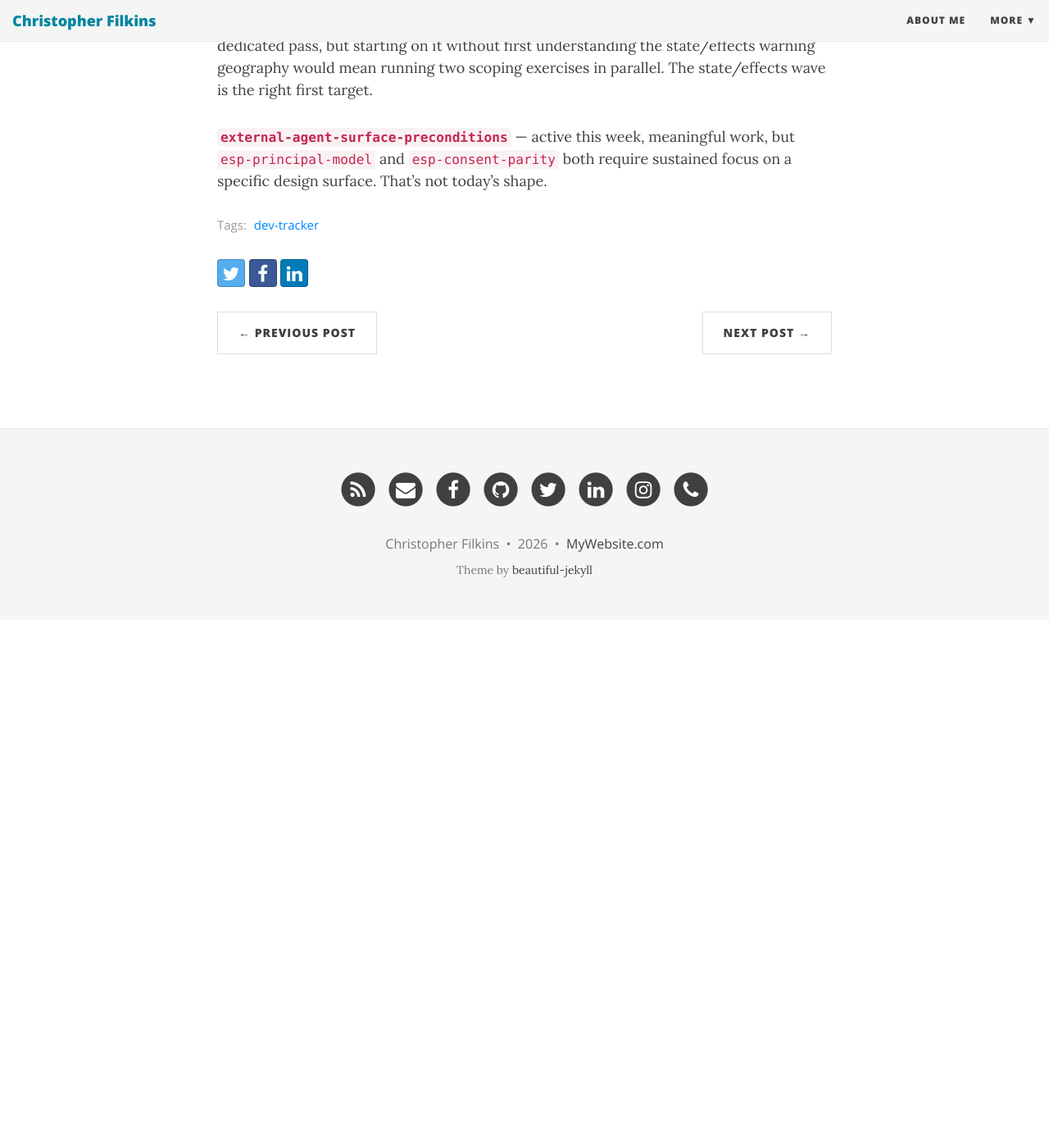
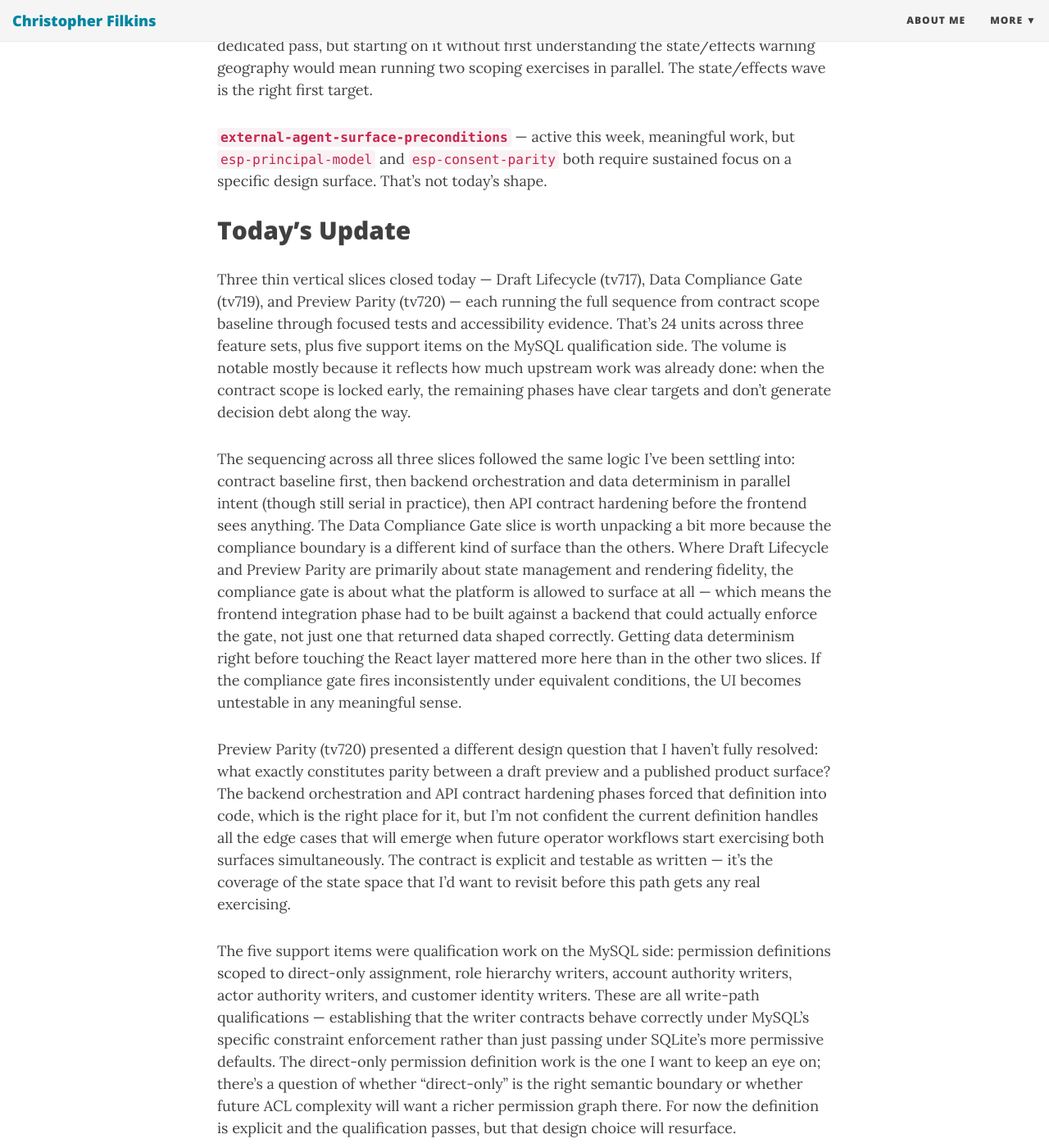
Before and after one commit to filchyboy/filchyboy.github.io, a Jekyll site: the page built from _posts/2026-11-07-daily-dev-log.md, in a window 1280 px wide and 1400 px high, scrolled down 3358 px. Shown: the whole window at 82% size. Built offline with Jekyll 4.4.1, drawn with Linux system fonts in a browser that asks for light colours; nearby versions of some CDN libraries; before the commit the page ends 4114 px from its top, so only the background shows below that; some of the changed text lies outside the part shown.

Commit message:
Update daily dev log: 2026-11-07

```diff
--- a/_posts/2026-11-07-daily-dev-log.md
+++ b/_posts/2026-11-07-daily-dev-log.md
@@ -57,3 +57,24 @@ The state machine remediation set also got touched in the last 24 hours — six
 
 <!-- plan-unit-ids: asie-mac-mini-private-functional-completion,col-6038-baseline-definitions,col-6038-determination-model,col-6038-scheme-migration,sma-integrated-acceptance-finance,sma-integrated-acceptance-support,sma-support-gate-gate-one -->
 <!-- SECTION: DAILY-PLAN END -->
+
+
+<!-- SECTION: ACCOMPLISHED START -->
+<!-- publication-digest: 164b40295a88f3f96d26bf3ab3c40d1051ee9a05d00873029a705064ce40dfc9 -->
+<!-- publication-revision: 2b1ffc702d5b4a15874e61e3fad66561 -->
+<!-- accomplished-generated: 2026-11-08T14:22:52.431863+00:00 -->
+
+## Today's Update
+
+Three thin vertical slices closed today — Draft Lifecycle (tv717), Data Compliance Gate (tv719), and Preview Parity (tv720) — each running the full sequence from contract scope baseline through focused tests and accessibility evidence. That's 24 units across three feature sets, plus five support items on the MySQL qualification side. The volume is notable mostly because it reflects how much upstream work was already done: when the contract scope is locked early, the remaining phases have clear targets and don't generate decision debt along the way.
+
+The sequencing across all three slices followed the same logic I've been settling into: contract baseline first, then backend orchestration and data determinism in parallel intent (though still serial in practice), then API contract hardening before the frontend sees anything. The Data Compliance Gate slice is worth unpacking a bit more because the compliance boundary is a different kind of surface than the others. Where Draft Lifecycle and Preview Parity are primarily about state management and rendering fidelity, the compliance gate is about what the platform is allowed to surface at all — which means the frontend integration phase had to be built against a backend that could actually enforce the gate, not just one that returned data shaped correctly. Getting data determinism right before touching the React layer mattered more here than in the other two slices. If the compliance gate fires inconsistently under equivalent conditions, the UI becomes untestable in any meaningful sense.
+
+Preview Parity (tv720) presented a different design question that I haven't fully resolved: what exactly constitutes parity between a draft preview and a published product surface? The backend orchestration and API contract hardening phases forced that definition into code, which is the right place for it, but I'm not confident the current definition handles all the edge cases that will emerge when future operator workflows start exercising both surfaces simultaneously. The contract is explicit and testable as written — it's the coverage of the state space that I'd want to revisit before this path gets any real exercising.
+
+The five support items were qualification work on the MySQL side: permission definitions scoped to direct-only assignment, role hierarchy writers, account authority writers, actor authority writers, and customer identity writers. These are all write-path qualifications — establishing that the writer contracts behave correctly under MySQL's specific constraint enforcement rather than just passing under SQLite's more permissive defaults. The direct-only permission definition work is the one I want to keep an eye on; there's a question of whether "direct-only" is the right semantic boundary or whether future ACL complexity will want a richer permission graph there. For now the definition is explicit and the qualification passes, but that design choice will resurface.
+
+Three complete slices in a day is not the usual pace, and the reason it held together is that the slice structure itself did the heavy lifting — each phase had a defined entry condition and a defined exit artifact. The place that discipline breaks down is when the contract scope baseline is underspecified and the later phases have to paper over the gap. That didn't happen today, but it's the most common failure mode in this kind of sequential implementation work.
+
+<!-- accomplished-unit-ids: support-qualify-account-authority-writers-mysql,support-qualify-actor-authority-writers-mysql,support-qualify-customer-identity-writers-mysql,support-qualify-direct-only-permission-definitions,support-qualify-role-hierarchy-writers-mysql,tv717-api-contract-hardening,tv717-backend-orchestration,tv717-contract-scope-baseline,tv717-data-determinism,tv717-focused-tests-a11y,tv717-frontend-integration,tv717-observability-instrumentation,tv717-quality-gates-handoff,tv719-api-contract-hardening,tv719-backend-orchestration,tv719-contract-scope-baseline,tv719-data-determinism,tv719-focused-tests-a11y,tv719-frontend-integration,tv719-observability-instrumentation,tv719-quality-gates-handoff,tv720-api-contract-hardening,tv720-backend-orchestration,tv720-contract-scope-baseline,tv720-data-determinism,tv720-focused-tests-a11y,tv720-frontend-integration,tv720-observability-instrumentation,tv720-quality-gates-handoff -->
+<!-- SECTION: ACCOMPLISHED END -->
```
